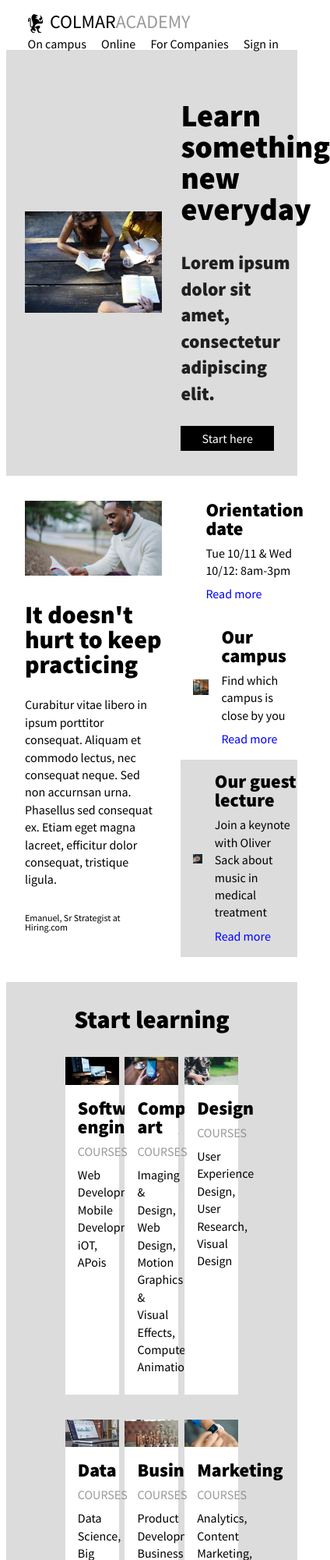
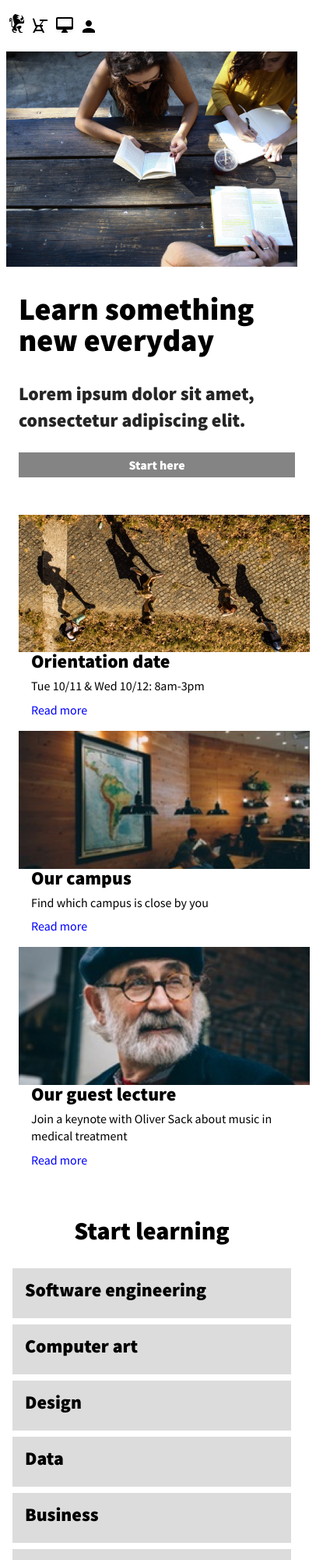
Before and after one commit to lcanderson/CapstoneColmar, a plain HTML site: page index.html in a window 390 px wide. Shown: the top 2000 px of the page at 78% size, 424 px wide, since content can reach past the window. Drawn offline with Linux system fonts and the light colour scheme.

Commit message:
Add small screen styling.

```diff
--- a/index.html
+++ b/index.html
@@ -10,6 +10,12 @@
   <body>
     <nav>
       <!-- Nav code example found at myportfolio\index.html -->
+      <div class="icons">
+        <a href="#"><img src="resources/images/ic-logo.svg" alt="logo"></a>
+        <a href="#"><img src="resources/images/ic-on-campus.svg" alt="On campus"></a>
+        <a href="#"><img src="resources/images/ic-online.svg" alt="Online"></a>
+        <a href="#"><img src="resources/images/ic-login.svg" alt="Sign in"></a>
+      </div>
       <div class="logo"></div>
       <h1 class="upper">Colmar<span class="lucent">Academy</span></h1>
       <ul>
@@ -33,7 +39,7 @@
     </section>
     <section class="GeneralInfo">
       <div class="flex">
-        <div class="left">
+        <div class="left hidden">
           <img src="resources/images/information-main.jpg" alt="professional reading book">
           <h2>It doesn't hurt to keep practicing</h2>
           <p>Curabitur vitae libero in ipsum porttitor consequat. Aliquam et commodo
@@ -44,7 +50,8 @@
         <div class="right">
           <div class="righttile flex top">
             <div class="photo">
-              <img src="resources/images/information-orientation.jpg" alt="Students walking on path">
+              <img class="hidden" src="resources/images/information-orientation.jpg" alt="Students walking on path">
+              <img class="mobilephoto" src="resources/images/information-orientation-mobile.jpg" alt="Students walking on path">
             </div>
             <div class="info">
               <h3>Orientation date</h3>
@@ -54,7 +61,8 @@
           </div>
           <div class="righttile flex">
             <div class="photo">
-              <img src="resources/images/information-campus.jpg" alt="Students at table">
+              <img class="hidden" src="resources/images/information-campus.jpg" alt="Students at table">
+              <img class="mobilephoto" src="resources/images/information-campus-mobile.jpg" alt="Students at table">
             </div>
             <div class="info">
               <h3>Our campus</h3>
@@ -64,7 +72,8 @@
           </div>
           <div class="righttile flex color">
             <div class="photo">
-              <img src="resources/images/information-guest-lecture.jpg" alt="Guest lecturer profile picture">
+              <img class="hidden" src="resources/images/information-guest-lecture.jpg" alt="Guest lecturer profile picture">
+              <img class="mobilephoto" src="resources/images/information-guest-lecture-mobile.jpg" alt="Guest lecturer profile picture">
             </div>
             <div class="info">
               <h3>Our guest lecture</h3>
@@ -79,51 +88,51 @@
       <h2>Start learning</h2>
       <div class="flex wrap">
         <div class=tile>
-          <img src="resources/images/course-software.jpg" alt="Image of desktop computer">
+          <img class="hidden" src="resources/images/course-software.jpg" alt="Image of desktop computer">
           <div class="inside">
             <h3>Software engineering</h3>
-            <p class="upper lucent">Courses</p>
-            <p>Web Development, Mobile Development, iOT, APois</p>
+            <p class="hidden" class="upper lucent">Courses</p>
+            <p class="hidden">Web Development, Mobile Development, iOT, APois</p>
           </div>
         </div>
         <div class=tile>
-          <img src="resources/images/course-computer-art.jpg" alt="Image of smart phone">
+          <img class="hidden" src="resources/images/course-computer-art.jpg" alt="Image of smart phone">
           <div class="inside">
             <h3>Computer art</h3>
-            <p class="upper lucent">Courses</p>
-            <p>Imaging &amp; Design, Web Design, Motion Graphics &amp; Visual Effects, Computer Animation</p>
+            <p class="hidden" class="upper lucent">Courses</p>
+            <p class="hidden">Imaging &amp; Design, Web Design, Motion Graphics &amp; Visual Effects, Computer Animation</p>
           </div>
         </div>
         <div class=tile>
-          <img src="resources/images/course-design.jpg" alt="Student taking photographs">
+          <img class="hidden" src="resources/images/course-design.jpg" alt="Student taking photographs">
           <div class="inside">
             <h3>Design</h3>
-            <p class="upper lucent">Courses</p>
-            <p>User Experience Design, User Research, Visual Design</p>
+            <p class="hidden" class="upper lucent">Courses</p>
+            <p class="hidden">User Experience Design, User Research, Visual Design</p>
           </div>
         </div>
         <div class=tile>
-          <img src="resources/images/course-data.jpg" alt="Image of laptop computer">
+          <img class="hidden" src="resources/images/course-data.jpg" alt="Image of laptop computer">
           <div class="inside">
             <h3>Data</h3>
-            <p class="upper lucent">Courses</p>
-            <p>Data Science, Big Data, SQL, Data Visualization</p>
+            <p class="hidden" class="upper lucent">Courses</p>
+            <p class="hidden">Data Science, Big Data, SQL, Data Visualization</p>
           </div>
         </div>
         <div class=tile>
-          <img src="resources/images/course-business.jpg" alt="Chess game image">
+          <img class="hidden" src="resources/images/course-business.jpg" alt="Chess game image">
           <div class="inside">
             <h3>Business</h3>
-            <p class="upper lucent">Courses</p>
-            <p>Product Development, Business Development, Startup</p>
+            <p class="hidden" class="upper lucent">Courses</p>
+            <p class="hidden">Product Development, Business Development, Startup</p>
           </div>
         </div>
         <div class=tile>
-          <img src="resources/images/course-marketing.jpg" alt="Image of smart watch">
+          <img class="hidden" src="resources/images/course-marketing.jpg" alt="Image of smart watch">
           <div class="inside">
             <h3>Marketing</h3>
-            <p class="upper lucent">Courses</p>
-            <p>Analytics, Content Marketing, Mobile Marketing</p>
+            <p class="hidden" class="upper lucent">Courses</p>
+            <p class="hidden">Analytics, Content Marketing, Mobile Marketing</p>
           </div>
         </div>
       </div>
@@ -136,12 +145,12 @@
             <source src="resources/videos/thesis.mp4" type="video/mp4">
           Your browser does not support the video tag.
           </video>
-          <h3>Reimagine Urban</h3>
-          <p>"Curabitur vitae libero in ipsum porttitor consequat. Aliquam et commodo
+          <h3 class="hidden">Reimagine Urban</h3>
+          <p class="hidden">"Curabitur vitae libero in ipsum porttitor consequat. Aliquam et commodo
             lectus, nec consequat neque. Sed non accurnsan urna. Phasellus sed consequat
             ex. Etiam eget magna lacreet, efficitur dolor consequat, tristique ligula."</p>
         </div>
-        <div class="right">
+        <div class="right hidden">
           <div class="righttile flex top color">
             <div class="photo">
               <img src="resources/images/thesis-fisma.jpg" alt="Notes on papaer">
--- a/resources/style.css
+++ b/resources/style.css
@@ -1,5 +1,6 @@
 /* Style for Captstone Colmar Academy Project */
 /* by L Anderson */
+/* wire frame:  https://s3.amazonaws.com/codecademy-content/courses/freelance-1/capstone-2/colmar-academy-spec.png */
 
 body {
   margin-left: 8px;
@@ -20,6 +21,15 @@ img {
 video {
   max-width: 100%;
   max-height: 100%;
+}
+
+/* hiding mobile icons */
+.icons {
+  display: none;
+}
+
+.mobilephoto {
+  display: none;
 }
 
 /* Heading area */
@@ -123,7 +133,6 @@ p {
 }
 
 .button {
-  width: 100%;
   padding: 8px 0 8px 0;
   margin-top: 24px;
   width: 80%;
@@ -218,6 +227,7 @@ figcaption {
 
 .inside {
   padding: 16px 8px 24px 16px;
+  width: 100%;
 }
 
 footer {
@@ -231,3 +241,78 @@ footer p {
 footer a {
   font-size: 12px;
 }
+
+/******************************/
+/***** Mobil styling area *****/
+/******************************/
+
+@media only screen and (max-width: 800px){
+
+  /* Hidden elements */
+  nav h1, ul {
+    display: none;
+  }
+
+  .logo {
+    display: none;
+  }
+
+  .hidden {
+    display: none;
+  }
+
+  .color {
+    background-color: white;
+  }
+
+/* CourseInfo Section Bottons */
+
+  .CourseInfo {
+    padding: 0 8px 32px 8px;
+  }
+
+  .tile {
+    max-width: 100%;
+    background-color: gainsboro;
+    margin-bottom: 8px;
+  }
+
+  .flex {
+    display: inline;
+  }
+
+  .icons {
+    display: inline-block;
+
+  }
+
+  .mobilephoto {
+    display: block;
+  }
+
+  .left {
+    margin-left: 0;
+    width: 100%;
+  }
+
+  .right {
+    margin-left: 16px;
+    width: 100%;
+  }
+
+  .button {
+    width: 95%;
+    background-color: #848484;
+    font-weight: bold;
+  }
+
+  .photo {
+    width: 100%;
+  }
+
+  /* Mobile Footer */
+  footer {
+    padding: 16px 24px 16px 8px;
+  }
+
+}
```
